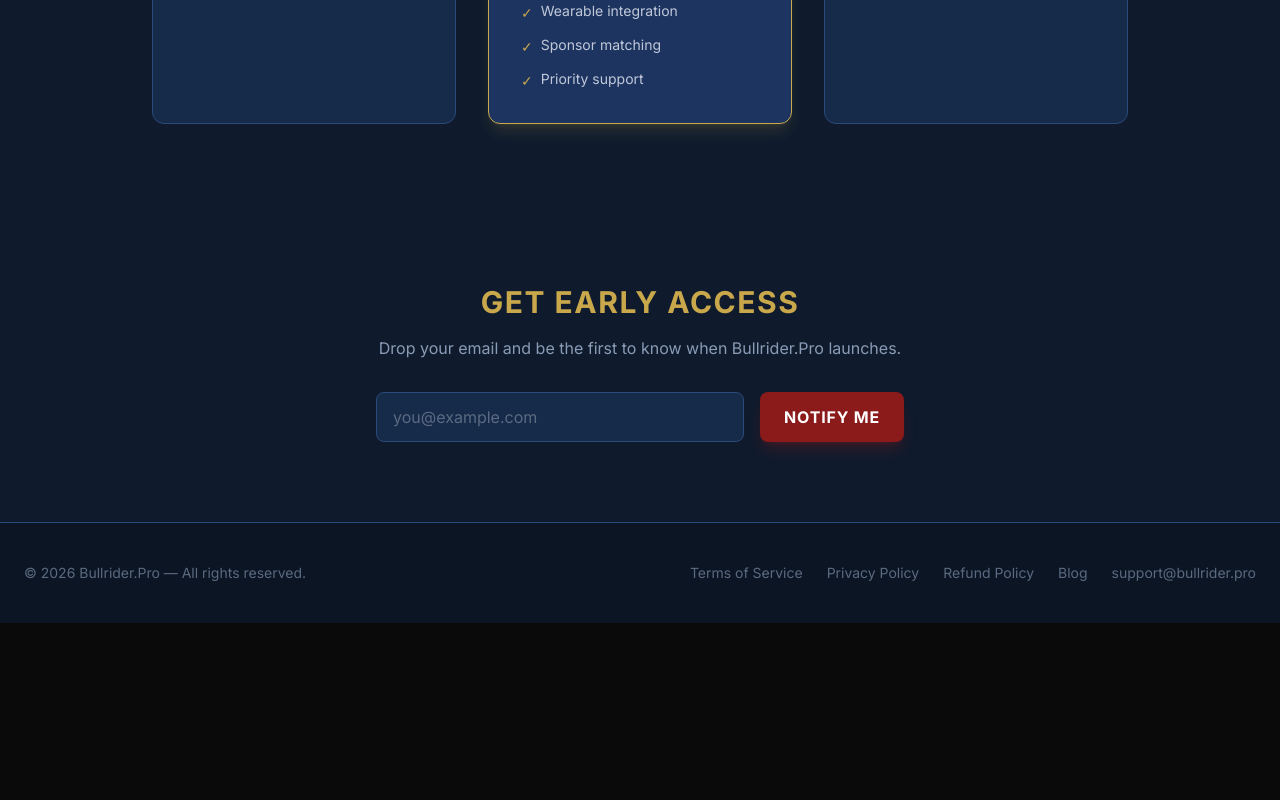
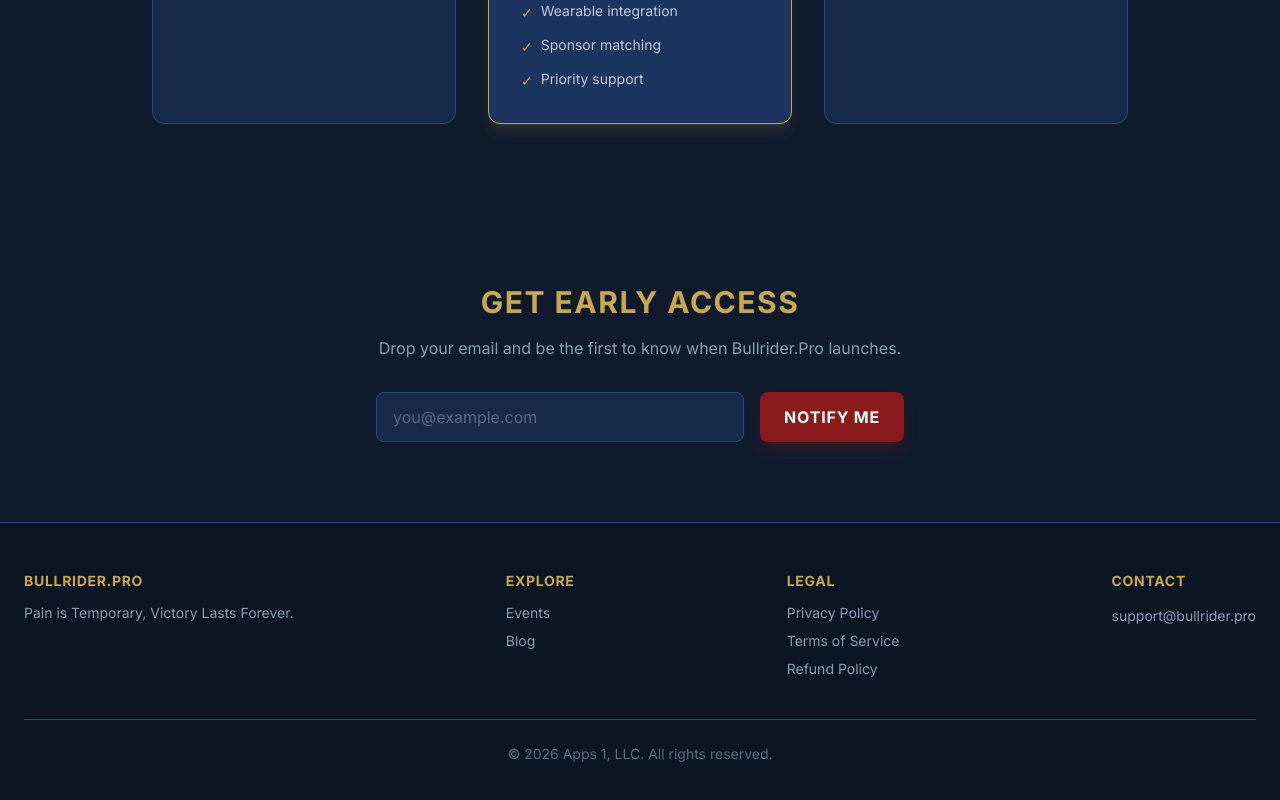
Before and after one commit to PrivacyKeeper/bullrider-website, a Next.js app: page / in a window 1280 px wide. Shown: the part 2462-3262 px from the top of the page. Before the commit the page ends 3085 px from the top, so only its background shows below. Built offline with nearby package versions, Linux system fonts and the light colour scheme.

Commit message:
New 3-column footer with Apps 1 LLC

```diff
--- a/src/app/page.tsx
+++ b/src/app/page.tsx
@@ -267,14 +267,34 @@
 
       {/* Footer */}
       <footer className="border-t border-[#2a4a7a] bg-[#0c1524]">
-        <div className="max-w-7xl mx-auto px-6 py-10 flex flex-col md:flex-row items-center justify-between gap-6 text-sm text-[#5a6a80]">
-          <span>&copy; 2026 Bullrider.Pro &mdash; All rights reserved.</span>
-          <div className="flex gap-6">
-            <a href="/terms" className="hover:text-[#c9a84c] transition">Terms of Service</a>
-            <a href="/privacy" className="hover:text-[#c9a84c] transition">Privacy Policy</a>
-            <a href="/refund" className="hover:text-[#c9a84c] transition">Refund Policy</a>
-            <a href="/blog" className="hover:text-[#c9a84c] transition">Blog</a>
-            <a href="mailto:support@bullrider.pro" className="hover:text-[#c9a84c] transition">support@bullrider.pro</a>
+        <div className="max-w-7xl mx-auto px-6 py-12">
+          <div className="flex flex-col items-center text-center md:text-left md:flex-row md:items-start md:justify-between gap-10">
+            <div>
+              <h4 className="text-[#c9a84c] font-bold text-sm uppercase tracking-wider mb-3">Bullrider.Pro</h4>
+              <p className="text-[#8a9bb5] text-sm max-w-xs">Pain is Temporary, Victory Lasts Forever.</p>
+            </div>
+            <div>
+              <h4 className="text-[#c9a84c] font-bold text-sm uppercase tracking-wider mb-3">Explore</h4>
+              <div className="flex flex-col gap-2 text-sm">
+                <a href="/events" className="text-[#8a9bb5] hover:text-[#c9a84c] transition">Events</a>
+                <a href="/blog" className="text-[#8a9bb5] hover:text-[#c9a84c] transition">Blog</a>
+              </div>
+            </div>
+            <div>
+              <h4 className="text-[#c9a84c] font-bold text-sm uppercase tracking-wider mb-3">Legal</h4>
+              <div className="flex flex-col gap-2 text-sm">
+                <a href="/privacy" className="text-[#8a9bb5] hover:text-[#c9a84c] transition">Privacy Policy</a>
+                <a href="/terms" className="text-[#8a9bb5] hover:text-[#c9a84c] transition">Terms of Service</a>
+                <a href="/refund" className="text-[#8a9bb5] hover:text-[#c9a84c] transition">Refund Policy</a>
+              </div>
+            </div>
+            <div>
+              <h4 className="text-[#c9a84c] font-bold text-sm uppercase tracking-wider mb-3">Contact</h4>
+              <a href="mailto:support@bullrider.pro" className="text-[#8a9bb5] hover:text-[#c9a84c] transition text-sm">support@bullrider.pro</a>
+            </div>
+          </div>
+          <div className="mt-10 pt-6 border-t border-[#2a4a7a] text-center text-sm text-[#5a6a80]">
+            <span>&copy; 2026 Apps 1, LLC. All rights reserved.</span>
           </div>
         </div>
       </footer>
```
